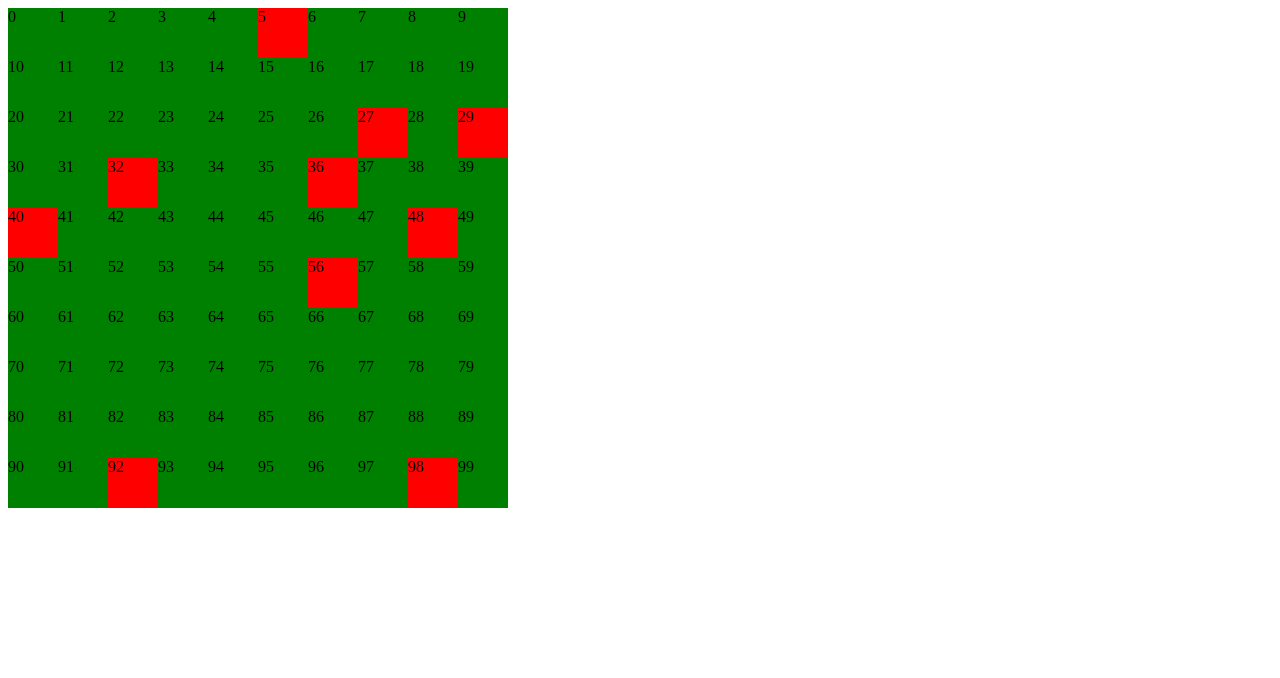
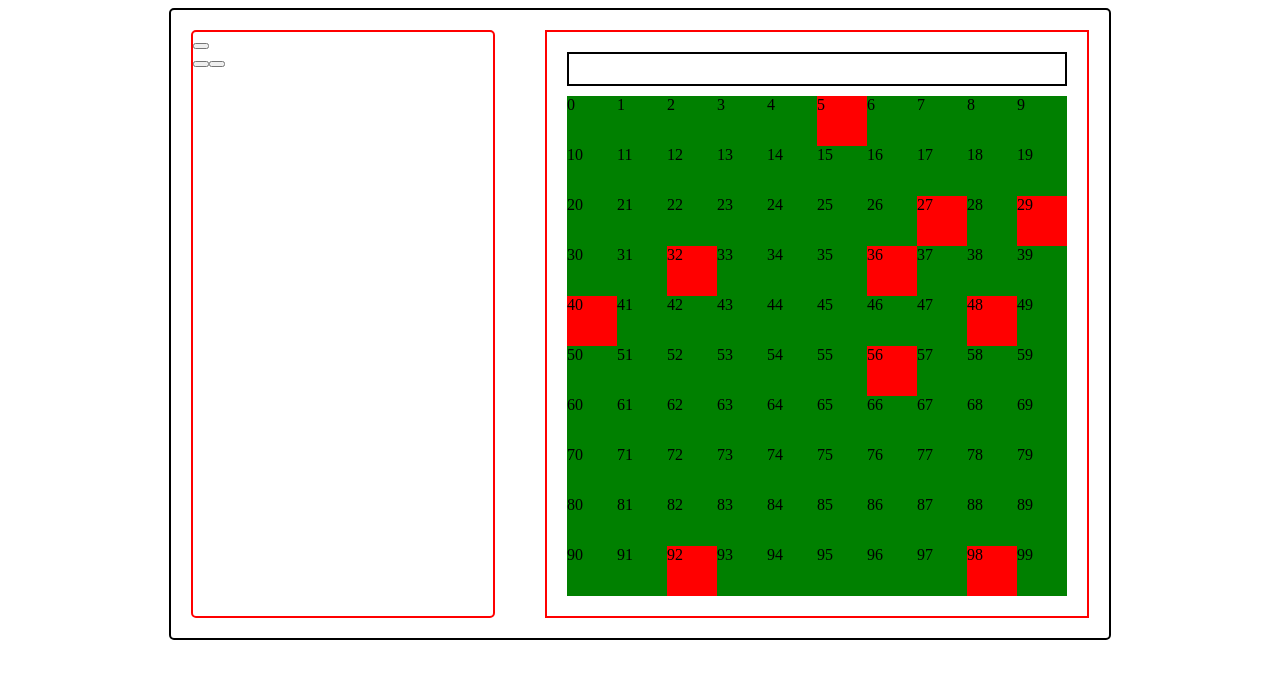
Before and after one commit to ajx-mijo/project-minesweeper, a plain HTML site: page Main/index.html in a window 1280 px wide. Drawn offline with Linux system fonts and the light colour scheme.

Commit message:
CSS basics update

```diff
--- a/JavaScript/minesweeper.js
+++ b/JavaScript/minesweeper.js
@@ -5,9 +5,15 @@ function init() {
   const main = document.createElement('main')
   const menuDiv = document.createElement('div')
   const menuTitleDiv = document.createElement('div')
-  const menuHighScoreDisplay = document.createElement('div')
-  const menuCustomControls = document.createElement('div')
-  const menuStartResetButtons = document.createElement('div')
+  const menuHighScoreDisplayDiv = document.createElement('div')
+  const menuCustomControlsDiv = document.createElement('div')
+  const createCustomButton = document.createElement('button')
+  const customWidth = document.createElement('div')
+  const customHeight = document.createElement('div')
+  const customBombs = document.createElement('div')
+  const menuStartResetButtonsDiv = document.createElement('div')
+  const startButton = document.createElement('button')
+  const resetButton = document.createElement('button')
   const gameDisplayDiv = document.createElement('div')
   const gameBorderedDiv = document.createElement('div')
   const gridDiv = document.createElement('div')
@@ -17,9 +23,18 @@ function init() {
   header.classList.add('header')
   menuDiv.classList.add('menu')
   menuTitleDiv.classList.add('menuTitle')
-  menuHighScoreDisplay.classList.add('menuHighScore')
-  menuCustomControls.classList.add('customControls')
-  menuStartResetButtons.classList.add('startResetButtons')
+  menuHighScoreDisplayDiv.classList.add('menuHighScore')
+  menuCustomControlsDiv.classList.add('customControls')
+  createCustomButton.classList.add('createCustomButton')
+  createCustomButton.id = 'customGameStartButton'
+  customWidth.classList.add('customControls')
+  customHeight.classList.add('customControls')
+  customBombs.classList.add('customControls')
+  menuStartResetButtonsDiv.classList.add('startResetButtons')
+  startButton.classList.add('startResetButtons')
+  startButton.id = 'startButton'
+  resetButton.classList.add('startResetButtons')
+  resetButton.id = 'resetButton'
   gameDisplayDiv.classList.add('gameDisplay')
   gameBorderedDiv.classList.add('gameBordered')
   gridDiv.classList.add('grid')
@@ -28,17 +43,13 @@ function init() {
   timerDiv.classList.add('timer')
   body.appendChild(header)
   body.appendChild(main)
-  main.appendChild(menuDiv)
-  menuDiv.appendChild(menuTitleDiv)
-  menuDiv.appendChild(menuHighScoreDisplay)
-  menuDiv.appendChild(menuCustomControls)
-  menuDiv.appendChild(menuStartResetButtons)
-  main.appendChild(gameDisplayDiv)
+  main.append(menuDiv, gameDisplayDiv)
+  menuDiv.append(menuTitleDiv, menuHighScoreDisplayDiv, menuCustomControlsDiv, menuStartResetButtonsDiv)
+  menuCustomControlsDiv.append(createCustomButton, customWidth, customHeight, customBombs)
+  menuStartResetButtonsDiv.append(startButton, resetButton)
   gameDisplayDiv.appendChild(gameBorderedDiv)
-  gameBorderedDiv.appendChild(gameCountersDiv)
-  gameBorderedDiv.appendChild(gridDiv)
-  gameCountersDiv.appendChild(flagCounterDiv)
-  gameCountersDiv.appendChild(timerDiv)
+  gameBorderedDiv.append(gameCountersDiv, gridDiv)
+  gameCountersDiv.append(flagCounterDiv, timerDiv)
   // Element of a grid - saved easy/ medium/ hard variants (custom? - requires more dynamic code with set variants) // Limits on square sizer!!)
 
   // ? Grid Variables
@@ -47,7 +58,7 @@ function init() {
   const bombsNumber = 10
   const cellCount = width * height
   const randomBoard = []
-  // Initally set to 9x9 but will be made dynamic in order to allow for user choice in game difficulty/size
+  // Initally set to 10x10 but will be made dynamic in order to allow for user choice in game difficulty/size
   // Random assignment of bombs through value or class (10 in this example but will be set against hard/medium/easy - next step user input bomb count)
   // Width
   // Object levels of difficulty stored in objects width/height/bombs etc. (function for all game types)
--- a/Styles/main.css
+++ b/Styles/main.css
@@ -6,6 +6,40 @@ Timer and flag/bomb counter position above game evenly?
 
 body {
   display: flex;
+  flex-direction: column;
+  align-items: center;
+}
+
+main {
+  display: flex;
+  border: 2px solid black;
+  border-radius: 5px;
+  padding: 20px;
+}
+
+.menu {
+  display: flex;
+  flex-direction: column;
+  border: 2px solid red;
+  border-radius: 5px;
+  width: 300px;
+  margin-right: 50px;
+}
+
+.gameDisplay {
+  border: 2px solid red;
+  padding: 20px;
+}
+
+.gameBordered {
+  display: flex;
+  flex-direction: column;
+}
+
+.gameCounters {
+  height: 30px;
+  border: 2px solid black;
+  margin-bottom: 10px;
 }
 
 .grid {
```
